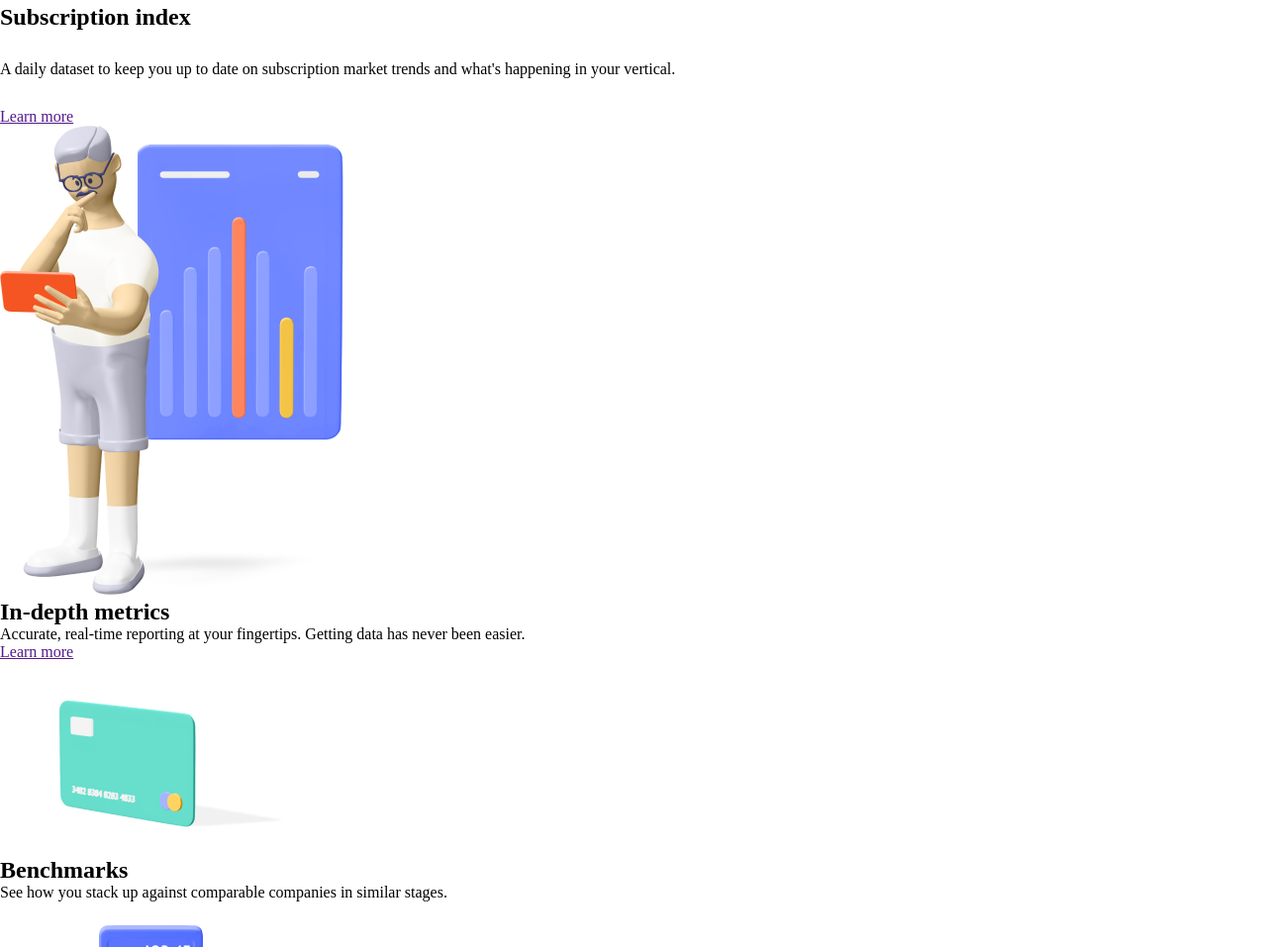
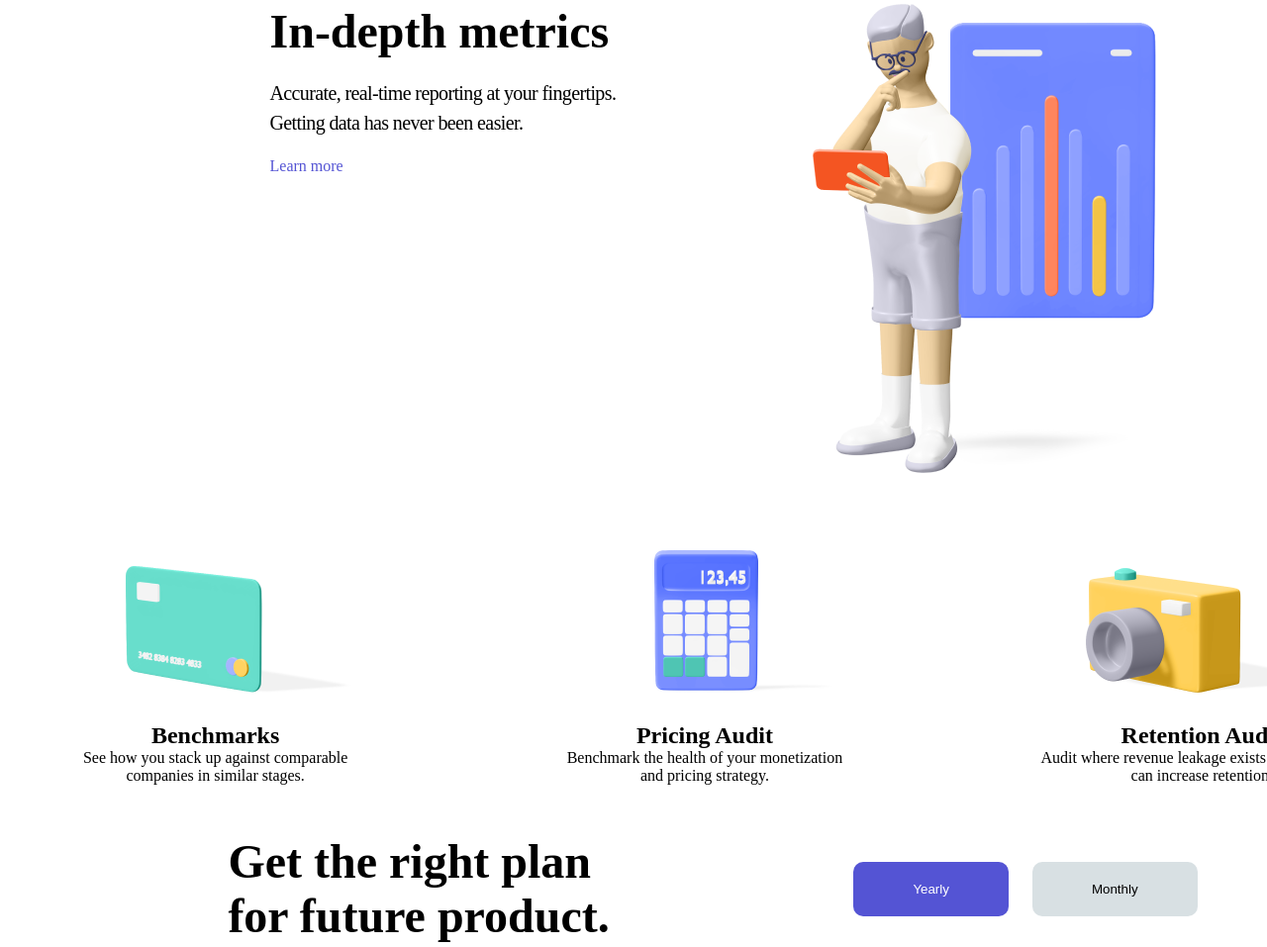
Before and after one commit to OybekSodikov/dars_for_loop, a plain HTML site: page index.html in a window 1280 px wide. Shown: the part 1676-2633 px from the top of the page at 99% size. Drawn offline with Linux system fonts and the light colour scheme.

Commit message:
muhammad

```diff
--- a/index.html
+++ b/index.html
@@ -1,11 +1,13 @@
 <!DOCTYPE html>
 <html lang="en">
+
 <head>
   <meta charset="UTF-8" />
   <meta name="viewport" content="width=device-width, initial-scale=1.0" />
   <title>Document</title>
   <link rel="stylesheet" href="./styles/css/minified/index.min.css" />
 </head>
+
 <body>
   <div class="container">
     <nav class="pt-3">
@@ -50,32 +52,24 @@
       </div>
       <div class="div3">
         <div>
-            <h2>Subscription index</h2>
-            <p class="mtb-3">
-              A daily dataset to keep you up to date on subscription market
-              trends and what's happening in your vertical.
-            </p>
-            <a href="">Learn more</a>
-          </div>
-          <img src="./img/img2.png" alt="" />
-        </div>
-        <div>
-          <div>
-            <h2>In-depth metrics</h2>
-            <p>
+          <h2 class="fsize-3 mb-2">In-depth metrics</h2>
+          <p class="fsize-1 keng-3 mb-2">
             Accurate, real-time reporting at your fingertips. Getting data has
             never been easier.
           </p>
-            <a href="">Learn more</a>
+          <a href="#">Learn more</a>
+        </div>
+        <div>
+          <img src="./img/img2.png" alt="" />
         </div>
         </div>
     </section>
-      <section class="sectiom2">
-        <div class="sectiom2-img">
+    <section class="section2">
+      <div class="section2-img mb-5 mt-5">
         <div>
           <img src="./img/icon11.png" alt="" />
           <h2>Benchmarks</h2>
-            <p>
+          <p class="mtrl-2">
             See how you stack up against comparable companies in similar
             stages.
           </p>
@@ -83,24 +77,24 @@
         <div>
           <img src="./img/icon12.png" alt="" />
           <h2>Pricing Audit</h2>
-            <p>
+          <p class="mtrl-2">
             Benchmark the health of your monetization and pricing strategy.
           </p>
         </div>
         <div>
           <img src="./img/icon13.png" alt="" />
           <h2>Retention Audit</h2>
-            <p>
+          <p class="mtrl-2">
             Audit where revenue leakage exists and where you can increase
             retention.
           </p>
         </div>
       </div>
+      <div class="section2-text mt-5 mb-5">
+        <h2 class="fsize-3 keng-3">Get the right plan for future product.</h2>
         <div>
-          <h2>Get the right plan for future product.</h2>
-          <div>
-            <button>Yearly</button>
-            <button>Monthly</button>
+          <button class="button-kuk mr-2">Yearly</button>
+          <button class="button-oqroq mon">Monthly</button>
         </div>
       </div>
     </section>
@@ -132,4 +126,5 @@
     </section>
   </div>
 </body>
+
 </html>
--- a/styles/scss/_loop.scss
+++ b/styles/scss/_loop.scss
@@ -13,6 +13,10 @@
 }
   .mr-#{$i} {
     margin-right: $i * 10px;
+}
+.mtrl-#{$i} {
+    margin-left: $i * 30px;
+    margin-right: $i * 30px;
 }
 .pt-#{$i} {
     padding-top: $i * 10px;
@@ -42,6 +46,13 @@
     margin-left: $i * 10px;
     margin-right: $i * 10px;
 }
+
+.fsize-#{$i} {
+    font-size: $i * 16px;
+}
+.keng-#{$i} {
+    width: $i * 130px;
+}
 }
 @each $nomi, $rang in $ranglar{
     .button-#{$nomi}{
@@ -51,4 +62,9 @@
         color: white;
         border-radius: 10px;
     }
+
+    .text-#{$nomi}{
+        color: $rang;
+        font-size: 16px;
+    }
 }
--- a/styles/scss/_section1.scss
+++ b/styles/scss/_section1.scss
@@ -35,6 +35,35 @@
       padding-right: 160px;
     }
   }
+
+  .div3{
+    display: flex;
+    justify-content: center;
+    gap: 158px;
+    align-items: center
+
+
+    h2 {
+      font-family: DM Sans;
+      font-size: 50px;
+      font-weight: 700;
+      line-height: 57px;
+      letter-spacing: -1.563158392906189px;
+      text-align: left;
+    }
+    p {
+      font-family: Mulish;
+      font-size: 20px;
+      font-weight: 400;
+      line-height: 30px;
+      letter-spacing: -0.6252632141113281px;
+      text-align: left;
+    }
+    a {
+      color: rgba(84, 84, 212, 1);
+      text-decoration: none;
+    }
+  }
   .divv3 {
     @extend .divv2;
   }
--- a/styles/scss/_section2.scss
+++ b/styles/scss/_section2.scss
@@ -1,6 +1,21 @@
-.sectiom2{
+.section2{
 
     .section2-img{
         display: flex;
+        justify-content: center;
+        gap: 74px;
+        text-align: center;
+    }
+
+
+    .section2-text{
+        display: flex;
+        justify-content: center;
+        align-items: center;
+        gap: 242px;
+
+        .mon{
+            color: black;
+        }
     }
 }
--- a/styles/scss/_uzgaruvchilar.scss
+++ b/styles/scss/_uzgaruvchilar.scss
@@ -2,5 +2,7 @@ $ranglar: (
     sariq: rgba(255, 113, 67, 1),
     kuk: rgba(84, 84, 212, 1),
     oq: white,
-    jigarrang: rgba(159, 57, 25, 1)
+    jigarrang: rgba(159, 57, 25, 1),
+    qora: rgb(29, 25, 25),
+    oqroq: rgb(216, 224, 227),
 );
```
Also changed, not shown: styles/css/index.css, styles/css/minified/index.min.css, 2 other files. Lines whose indentation alone changed are shown as unchanged.
